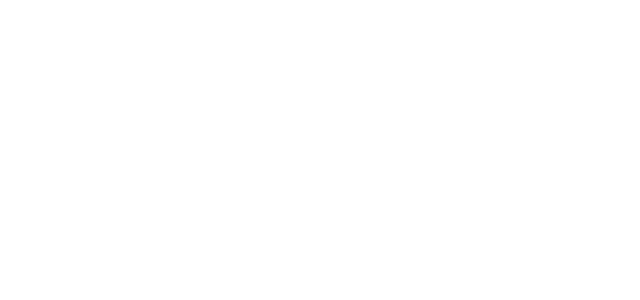
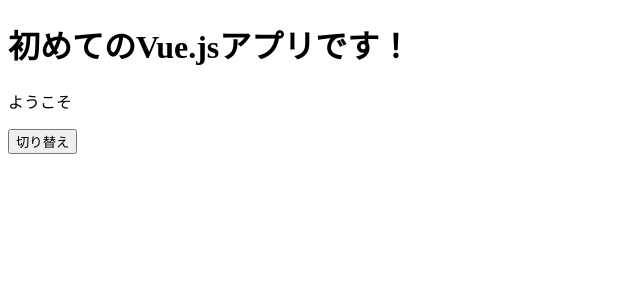
Before and after one commit to Taka2401/Chat-Vue.js, a Vue app: page / in a window 1280 px wide. Before the commit this address had no page. Shown: the top 300 px of the page, without its empty margins (0-640 px from the left). Built offline with nearby package versions, Linux system fonts and the light colour scheme.

Commit message:
add: welcomeページ作成

```diff
--- a/src/router/index.js
+++ b/src/router/index.js
@@ -1,6 +1,13 @@
 import { createRouter, createWebHistory } from 'vue-router'
+import Welcome from "../views/Welcome";
 
-const routes = []
+const routes = [
+  {
+    path: '/',
+    name: 'Welcome',
+    component: Welcome
+  }
+]
 
 const router = createRouter({
   history: createWebHistory(process.env.BASE_URL),
--- /dev/null
+++ b/src/views/Welcome.vue
@@ -0,0 +1,24 @@
+<template>
+  <div>
+    <h1>{{ title }}</h1>
+    <p v-if="isEnabled">{{ subtitle }}</p>
+    <button @dblclick="toggle">切り替え</button>
+  </div>
+</template>
+
+<script>
+export default {
+  data () {
+    return {
+      title: '初めてのVue.jsアプリです！',
+      subtitle: 'ようこそ',
+      isEnabled: true
+    }
+  },
+  methods: {
+    toggle() {
+      this.isEnabled = !this.isEnabled
+    }
+  },
+}
+</script>
```
